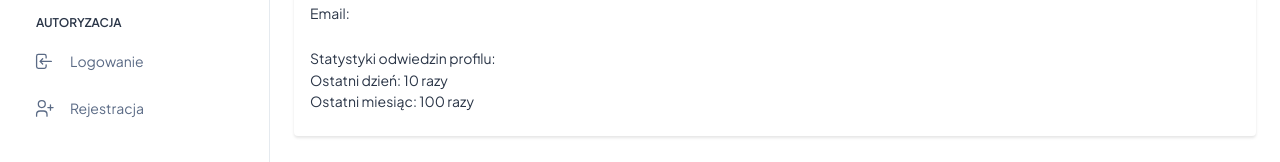
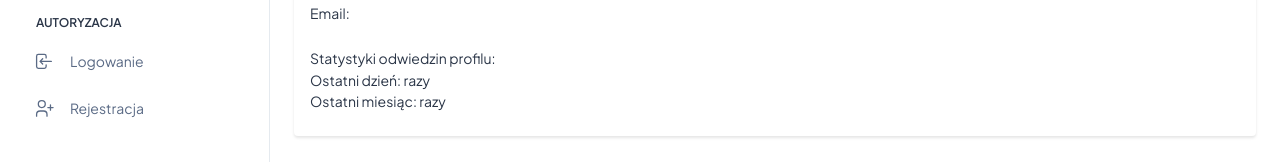
Before and after one commit to Kstyk/Web-Application-for-Searching-for-Employees-in-the-Construction-Industry, a React (Create React App) app: page /my_profile in a window 1280 px wide. Shown: the part 247-409 px from the top of the page. Built offline with nearby package versions, Linux system fonts and the light colour scheme.

Commit message:
statystyki odwiedzin pracownika 2

```diff
--- a/src/views/profiles/MyProfile.js
+++ b/src/views/profiles/MyProfile.js
@@ -189,8 +189,8 @@ const Profile = () => {
 
           <Typography marginTop={3}>Statystyki odwiedzin profilu:</Typography>
           <ul>
-            <li>Ostatni dzień: {lastDayLogins} razy</li>
-            <li>Ostatni miesiąc: {lastMonthLogins} razy</li>
+            <li>Ostatni dzień: {userData?.counterDaily} razy</li>
+            <li>Ostatni miesiąc: {userData?.counterMonthy} razy</li>
           </ul>
         </CardContent>
       </Card>
```
